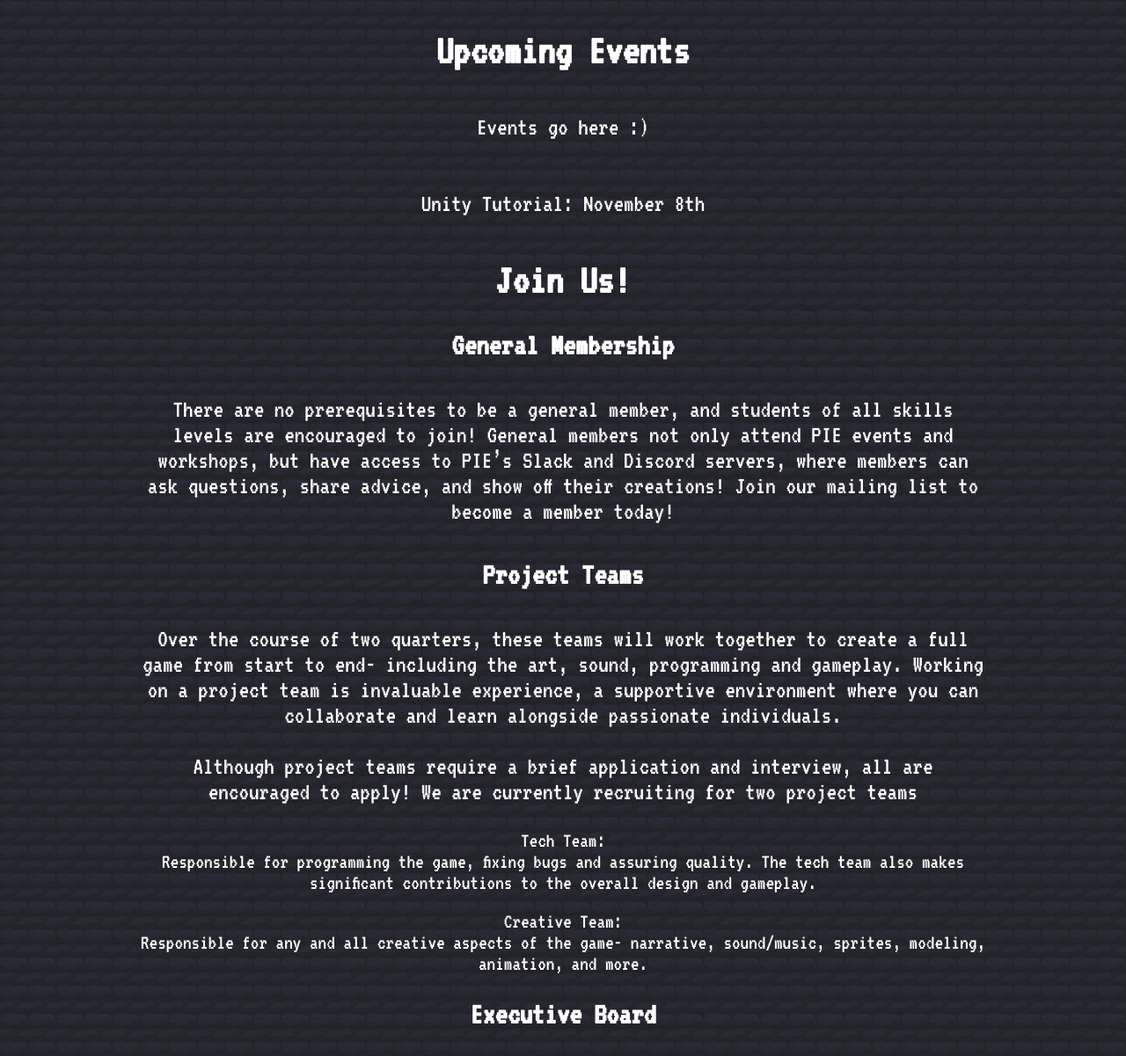
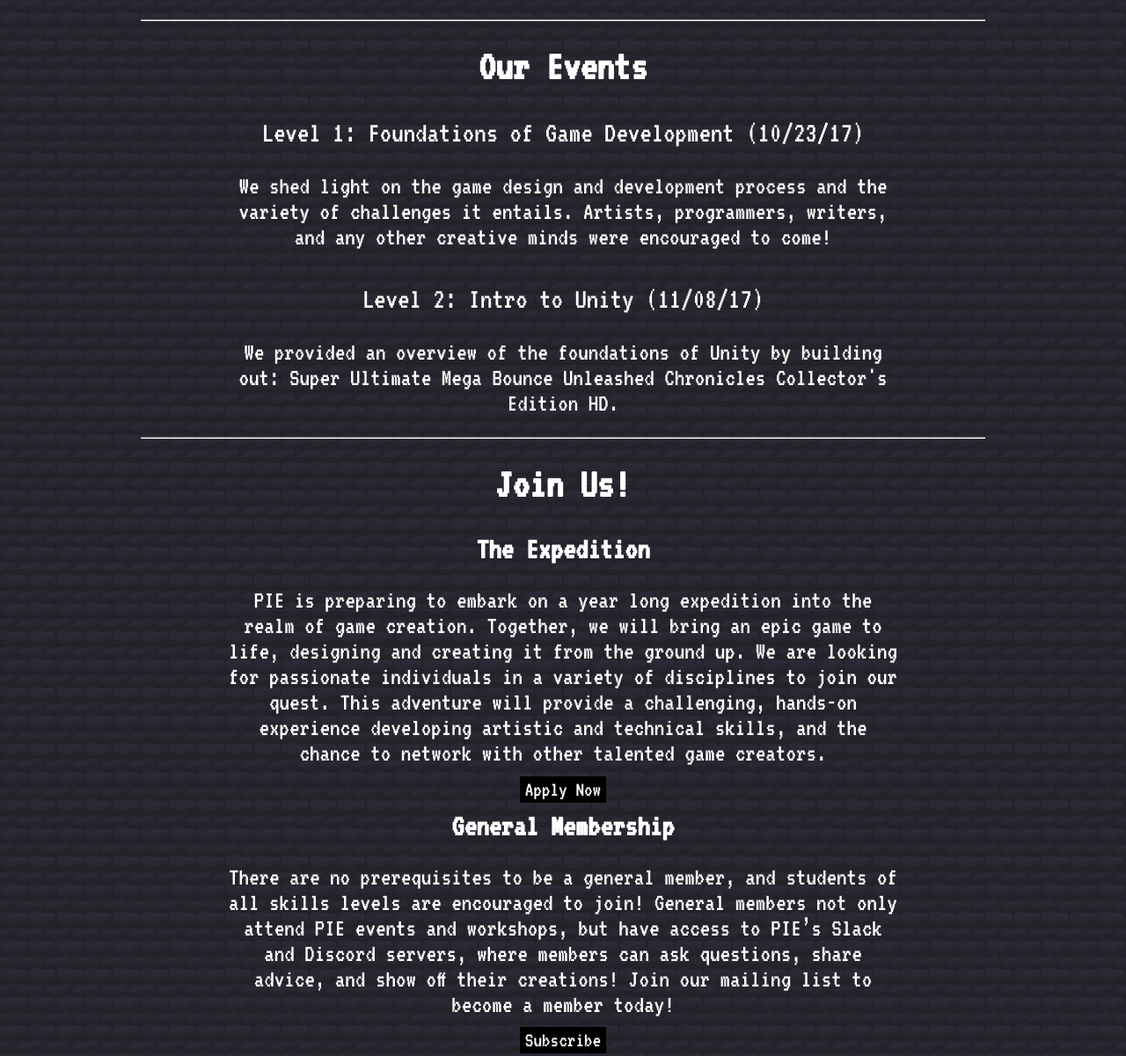
Before and after one commit to PIE-NU/Website, a website: page app/public/index.html in a window 1280 px wide. Shown: the part 1048-2249 px from the top of the page at 88% size. Drawn offline with Linux system fonts and the light colour scheme.

Commit message:
Revised text and styling for content

```diff
--- a/app/public/css/event.css
+++ b/app/public/css/event.css
@@ -6,8 +6,7 @@
 }
 
 .event-content {
-  float: left;
-  display: inline;
+  padding-left: 10%;
   width: 80%;
 }
 
@@ -15,3 +14,7 @@
   clear: both;
   margin-top: 10px;
 }
+
+.ev-title {
+  font-size: 2.1em !important;
+}
--- a/app/public/css/index.css
+++ b/app/public/css/index.css
@@ -8,6 +8,22 @@ body {
 	padding: 0;
 	margin: 0;
 	font-family: VT323, Arial;
+}
+
+.body-section {
+	min-width: 700px;
+	width: 75%;
+	max-width: 1200px;
+	margin: auto;
+}
+
+p {
+	padding: 14.4px 0px;
+	margin: 0;
+}
+
+hr {
+	color: white;
 }
 
 #pie-title {
@@ -95,8 +111,8 @@ body {
 }
 
 #pie-body h1, h2, h3, h4, h5 h6 {
-	margin-top: 0px;
-	margin-bottom: 0px;
+	margin-top: 0;
+	margin-bottom: 0;
 }
 
 #pie-body h2 {
@@ -119,11 +135,6 @@ body {
 	text-align: center;
 }
 
-.body-section {
-	width: 75%;
-	margin: auto;
-}
-
 .sub-list {
 	list-style-type: none;
 	padding: 0;
@@ -139,6 +150,11 @@ body {
 	padding-bottom: 0px;
 }
 
+.desc-content {
+	padding-left: 10%;
+	width: 80%;
+}
+
 /* Animations */
 
 
@@ -149,3 +165,21 @@ body {
   color: lightgrey;
   cursor: pointer;
 }
+
+.btn-googleform {
+	text-decoration: none;
+	color: white;
+	background-color: black;
+	font-size: 1.5em;
+	padding: .125em .25em;
+}
+
+.btn-googleform:hover {
+	color: black;
+	background-color: white;
+}
+
+a {
+	color: white;
+	text-decoration: none;
+}
--- a/app/public/index.html
+++ b/app/public/index.html
@@ -44,47 +44,53 @@
 			<div id="pie-body">
 				<div id="about" class="body-section">
 					<h2>Who We Are</h2>
-					<p>Pioneers of Interactive Entertainment (PIE) is Northwestern University's chapter of the International Game Developers Association.  Our mission is to promote interactive entertainment as a field of study and career option for Northwestern students through networking opportunities and hands-on experiences.</p>
+					<p class="desc-content">Pioneers of Interactive Entertainment (PIE) is Northwestern University's chapter of the International Game Developers Association.  Our mission is to promote interactive entertainment as a field of study and career option for Northwestern students through networking opportunities and hands-on experiences.</p>
+
+					<hr/>
 				</div>
+
+
 				<div id="events" class="body-section">
-					<h2>Upcoming Events</h2>
+					<h2>Our Events</h2>
 					<div id="event-holder">
-						<div class="event-image"></div>
 						<div class="event-content">
-						  <p class="ev-text">Events go here :)</p>
+						  <a href="https://www.facebook.com/events/135256213868077/"><p class="ev-title">Level 1: Foundations of Game Development (10/23/17)</p></a>
+
+						  <p class="ev-text">We shed light on the game design and development process and the variety of challenges it entails. Artists, programmers, writers, and any other creative minds were encouraged to come!</p>
 						</div>
 						<div class="event-break"></div>
 
-						<div class="event-image"></div>
 						<div class="event-content">
-						  <p class="ev-text">Unity Tutorial: November 8th</p>
+						  <a href="https://www.facebook.com/events/1657389547669384/"><p class="ev-title">Level 2: Intro to Unity (11/08/17)</p></a>
+
+						  <p class="ev-text">We provided an overview of the foundations of Unity by building out: <a href="https://github.com/PIE-NU/SUMBUCDCEHD">Super Ultimate Mega Bounce Unleashed Chronicles Collector's Edition HD</a>.</p>
 						</div>
 						<div class="event-break"></div>
 					</div>
+
+					<hr/>
 				</div>
+
 				<div id="join" class="body-section">
 					<h2>Join Us!</h2>
+
+					<h3>The Expedition</h3>
+					<p class="desc-content">PIE is preparing to embark on a year long expedition into the realm of game creation. Together, we will bring an epic game to life, designing and creating it from the ground up. We are looking for passionate individuals in a variety of disciplines to join our quest. This adventure will provide a challenging, hands-on experience developing artistic and technical skills, and the chance to network with other talented game creators.</p>
+
+					<a class="btn-googleform" src="" href="">Apply Now</a>
+
 					<h3>General Membership</h3>
-					<p>There are no prerequisites to be a general member, and students of all skills levels are encouraged to join! General members not only attend PIE events and workshops, but have access to PIE’s Slack and Discord servers, where members can ask questions, share advice, and show off their creations! <a>Join our mailing list</a> to become a member today!</p>
+					<p class="desc-content">There are no prerequisites to be a general member, and students of all skills levels are encouraged to join! General members not only attend PIE events and workshops, but have access to PIE’s Slack and Discord servers, where members can ask questions, share advice, and show off their creations! <a>Join our mailing list</a> to become a member today!</p>
 
-					<h3>Project Teams</h3>
-					<p>Over the course of two quarters, these teams will work together to create a full game from start to end- including the art, sound, programming and gameplay. Working on a project team is invaluable experience, a supportive environment where you can collaborate and learn alongside passionate individuals.</p>
-					<p>Although project teams require a brief application and interview, all are encouraged to apply! We are currently recruiting for two project teams</p>
-					<ul class="sub-list">
-						<li>Tech Team:<br/>Responsible for programming the game, fixing bugs and assuring quality. The tech team also makes significant contributions to the overall design and gameplay.</li>
-						<li>Creative Team:<br/>Responsible for any and all creative aspects of the game- narrative, sound/music, sprites, modeling, animation, and more.</li>
-					</ul>
+					<a class="btn-googleform" src="" href="">Subscribe</a>
 
 					<h3>Executive Board</h3>
-					<p>PIE’s executive board is currently looking to fill a few positions</p>
-					<ul class="sub-list">
-						<li>Treasurer:<br/>Manages club finances, applying for organization funding each year, approving incoming and outgoing funds, and reimbursing expenses. The Treasurer can also propose and manage fundraisers.</li>
-						<li>Technical Director:<br/>Serves as the lead programmer for all ongoing projects, coordinating roles and deadlines with the Creative Director.</li>
-						<li>Creative Director:<br/>Serves as the artistic counterpart of the Technical director, organizing the production of art, sound, design, and music assets.</li>
-					</ul>
+					<p class="desc-content">PIE’s executive board is currently looking to fill the Treasurer position. The Treasurer manages the club's loot and is critical in ensuring our continued success. Their voice on the Executive Board plays a crucial role in steering the direction of the club.</p>
 
-					<h3>Get in Touch!</h3>
+					<a class="btn-googleform" src="" href="">Apply Now</a>
 				</div>
+
+				<div style="height: 30px;"></div>
 			</div>
 		</div>
 
```
